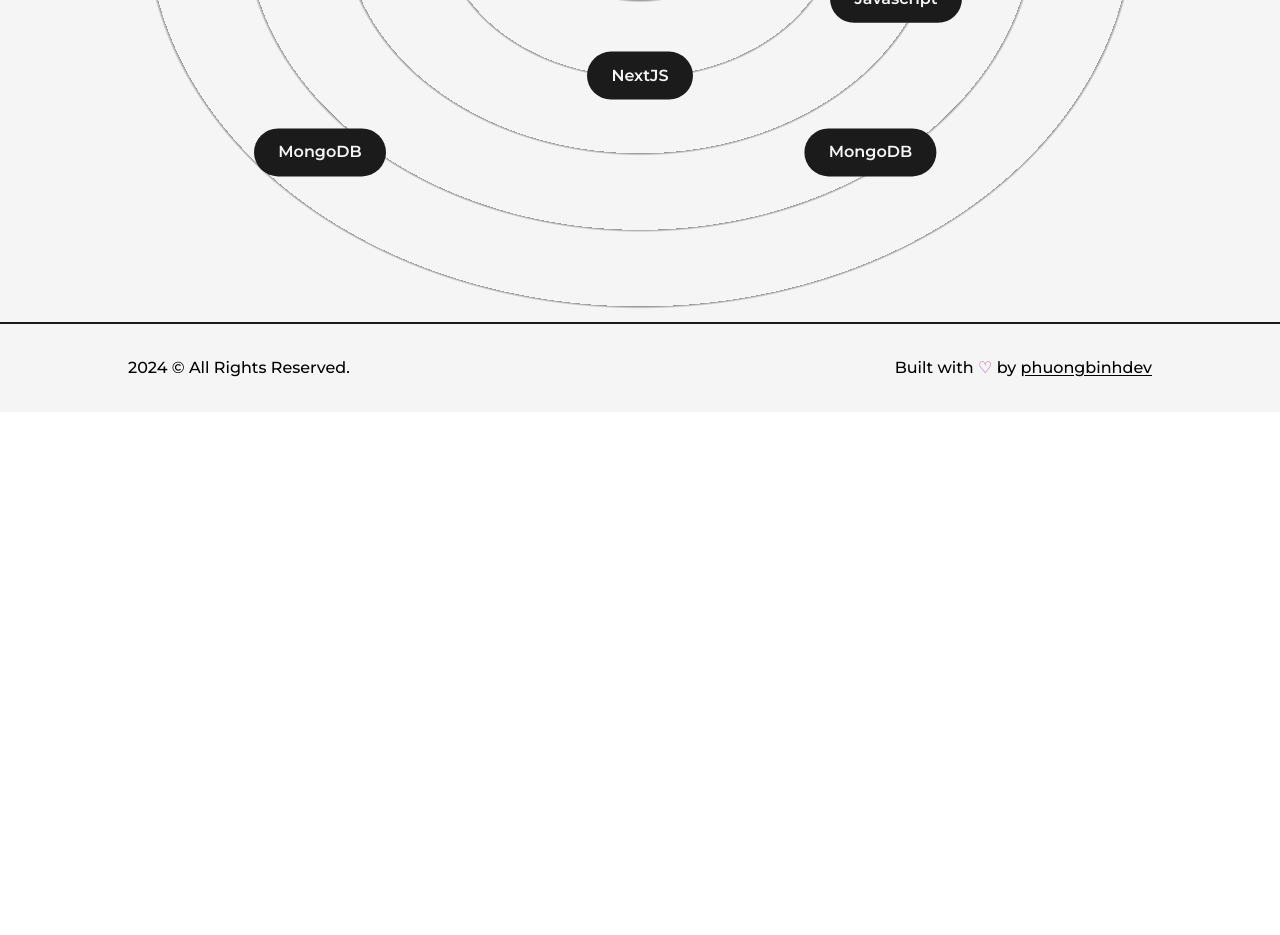
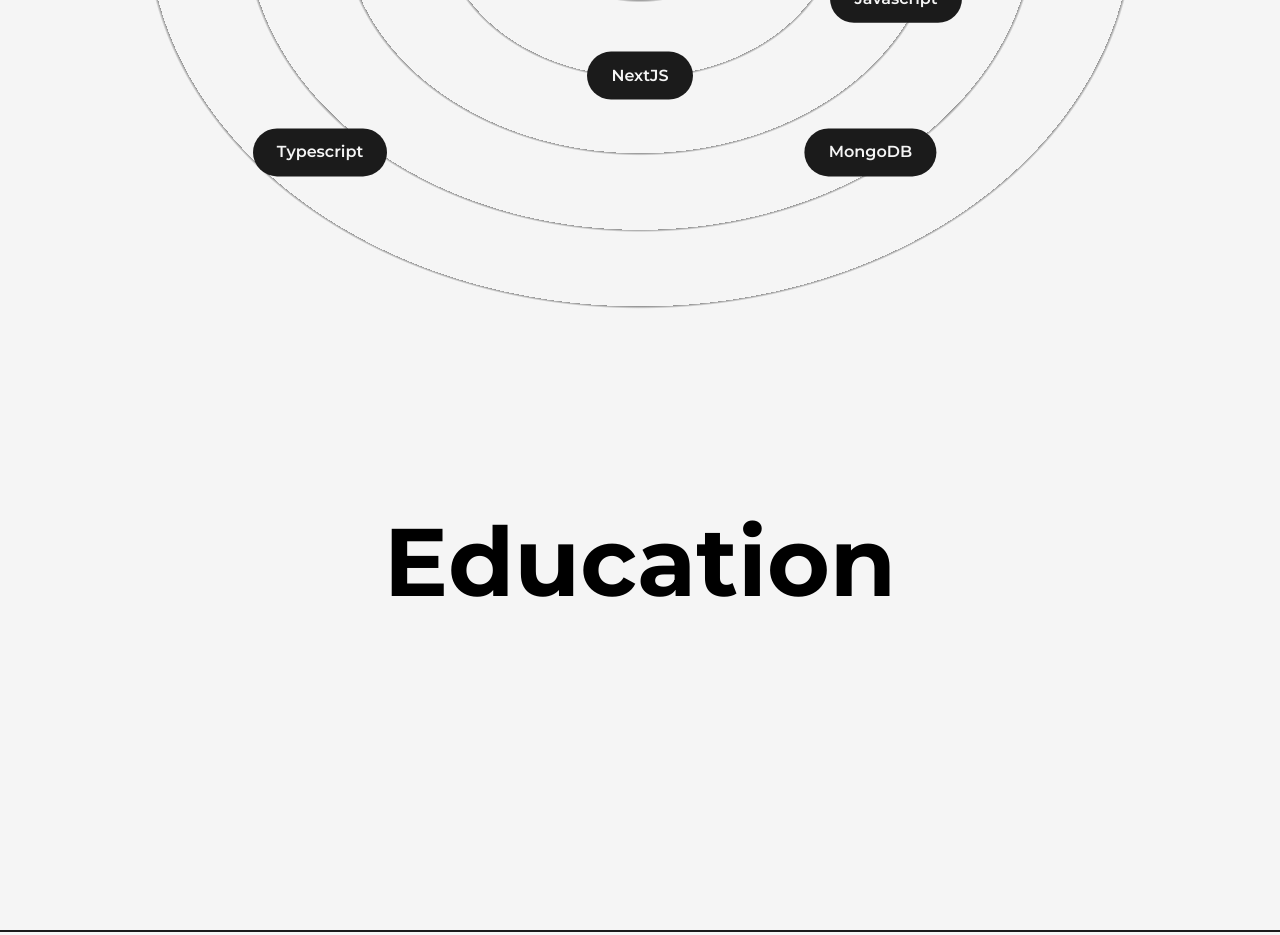
Before and after one commit to phphuongbinh/portfolio-v2, a Next.js app: page /about in a window 1280 px wide. Shown: the part 1720-2655 px from the top of the page. Before the commit the page ends 2132 px from the top, so only its background shows below. Built offline with nearby package versions, Linux system fonts and the light colour scheme.

Commit message:
education

```diff
--- /dev/null
+++ b/src/components/Education.tsx
@@ -0,0 +1,20 @@
+import React from "react";
+
+const Details = ({ company, time, address, desc }: any) => (
+  <li>
+    <div>
+      <h3>{company}</h3>
+    </div>
+  </li>
+);
+
+const Education = () => {
+  return (
+    <div className="my-48">
+      <h2 className="font-bold text-8xl mb-32 w-full text-center">Education</h2>
+      <div className="w-[75%] mx-auto relative"></div>
+    </div>
+  );
+};
+
+export default Education;
--- a/src/components/Skills.tsx
+++ b/src/components/Skills.tsx
@@ -43,7 +43,7 @@
         <Skill name="Tailwind CSS" x="15vw" y="-12vw" />
         <Skill name="Firebase" x="32vw" y="-5vw" />
         <Skill name="MongoDB" x="0vw" y="-20vw" />
-        <Skill name="MongoDB" x="-25vw" y="18vw" />
+        <Skill name="Typescript" x="-25vw" y="18vw" />
         <Skill name="MongoDB" x="18vw" y="18vw" />
       </div>
     </>
--- a/src/pages/about.tsx
+++ b/src/pages/about.tsx
@@ -5,6 +5,7 @@
 import profilePic from "../../public/images/profilePic.jpg";
 import { useInView, useMotionValue, useSpring } from "framer-motion";
 import Skills from "@/components/Skills";
+import Education from "@/components/Education";
 
 const AnimatedNumbers = ({ value }: { value: number }) => {
   const ref = useRef<HTMLElement | null>(null);
@@ -104,6 +105,7 @@
           </div>
         </div>
         <Skills />
+        <Education />
       </main>
     </>
   );
```
